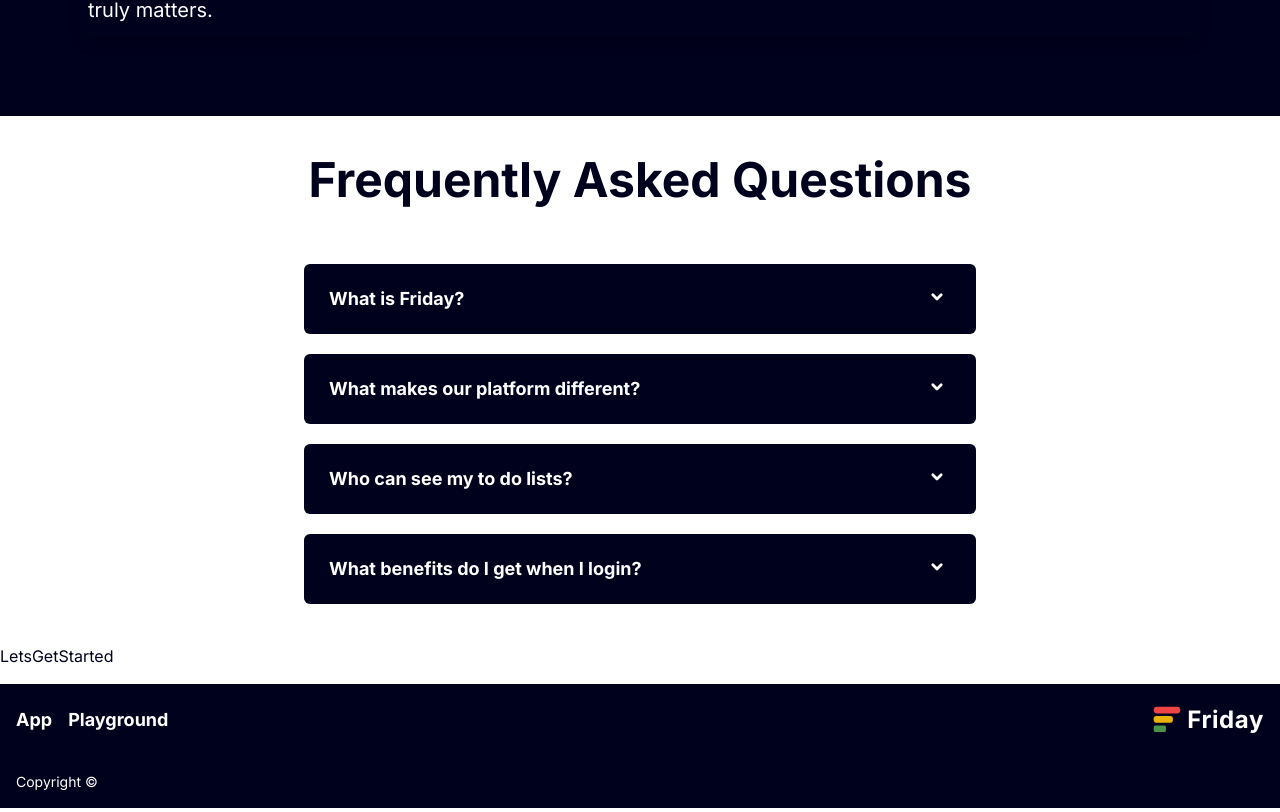
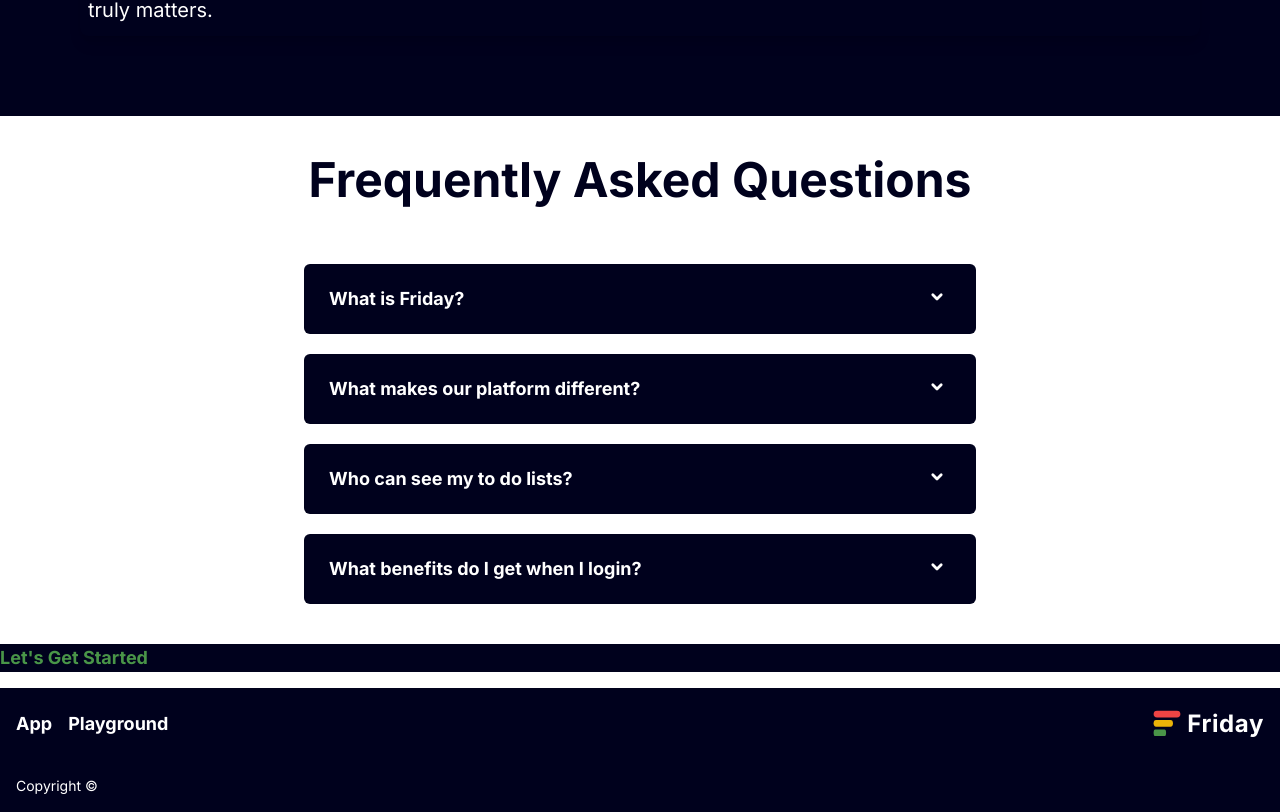
Before and after one commit to Kankenny/Friday, a React (Create React App) app in the folder frontend/: page / in a window 1280 px wide. Shown: the part 1836-2648 px from the top of the page. Built offline with nearby package versions, Linux system fonts and the light colour scheme; the HTML template or start-up script is replaced by a standard one.

Commit message:
Update LetsGetStarted.tsx

```diff
--- a/frontend/src/components/routes/landing-page/LetsGetStarted.tsx
+++ b/frontend/src/components/routes/landing-page/LetsGetStarted.tsx
@@ -1,7 +1,12 @@
 import React from "react";
+import RouterLink from "../../ui/RouterLink"
 
 const LetsGetStarted = () => {
-  return <div>LetsGetStarted</div>;
+  return (
+    <div className="container bg-secondary d-flex justify-content-center align-items-center">
+      <RouterLink to="/" routerLinkText="Let's Get Started"/>
+    </div>
+  );
 };
 
-export default LetsGetStarted;
+export default LetsGetStarted
```
